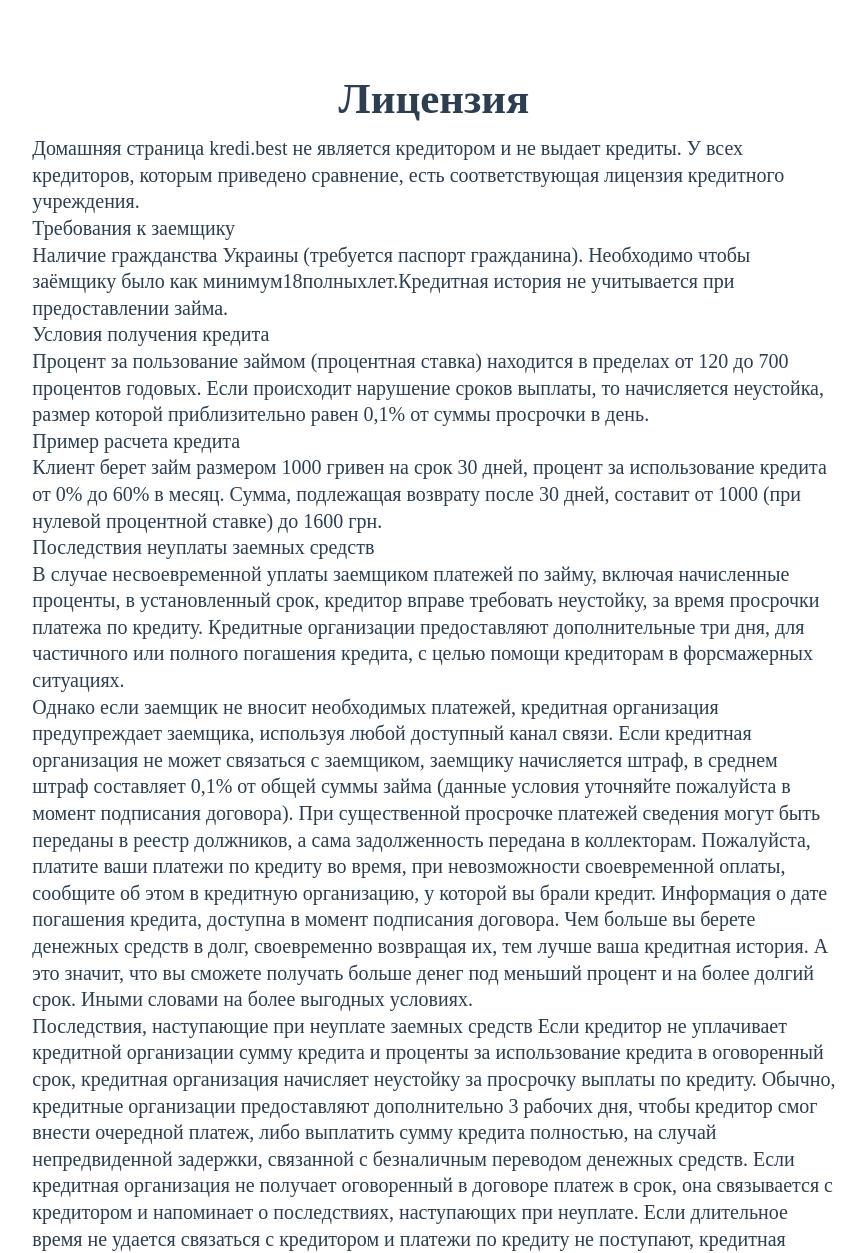
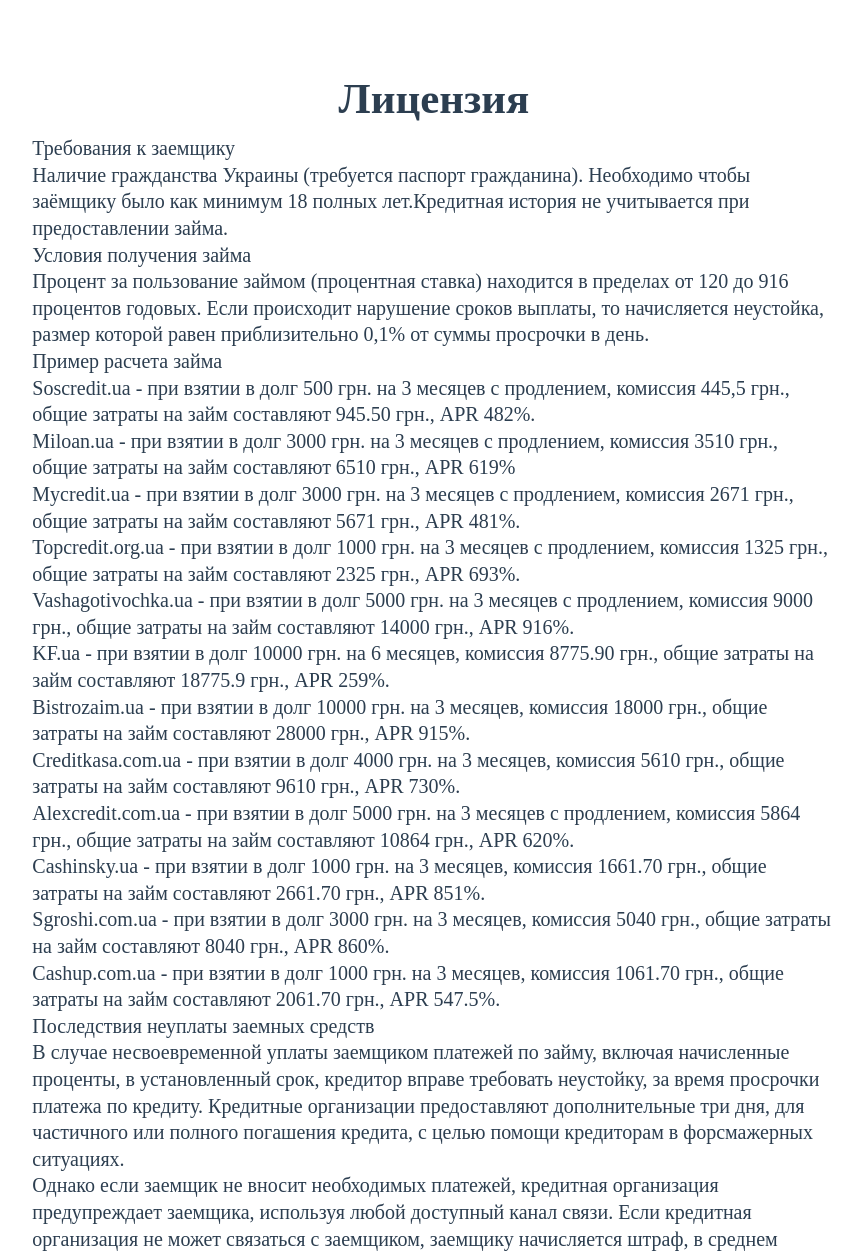
Before and after one commit to Aggosh/Django-kredit, a Django app: template post/templates/license.html in a window 1280 px wide. Shown: the part 86-1339 px from the top of the page, without its empty margins (206-1072 px from the left). Run offline with Django 3.2, Linux system fonts and the light colour scheme; the template is opened without the code that fills it, so the values that code supplies are empty; some libraries are stand-ins or nearby versions; some web fonts are replaced.

Commit message:
update license

```diff
--- a/post/static/css/new_base.css
+++ b/post/static/css/new_base.css
@@ -388,7 +388,6 @@ header{
 
 footer{
   margin-top: 85px;
-  height: 110px;
   width: 100%;
   background-color: #2c3e50;
   font-family: HelveticaNeueCyr-Light;
--- a/post/templates/license.html
+++ b/post/templates/license.html
@@ -13,20 +13,28 @@
 			<div class="license-title">
 				<h1> Лицензия </h1>
 			</div>
-			<p>Домашняя страница kredi.best не является кредитором и не выдает кредиты.
-			У всех кредиторов, которым приведено сравнение, есть соответствующая лицензия кредитного учреждения.</p>
 			<p>Требования к заемщику</p>
 
-			<p>Наличие гражданства Украины (требуется паспорт гражданина). Необходимо чтобы заёмщику было как минимум18полныхлет.Кредитная история не учитывается при предоставлении займа.</p>
+			<p>Наличие гражданства Украины (требуется паспорт гражданина). Необходимо чтобы заёмщику было как минимум 18 полных лет.Кредитная история не учитывается при предоставлении займа.</p>
 
+			<p>Условия получения займа</p>
 
-			<p>Условия получения кредита</p>
+			<p>Процент за пользование займом (процентная ставка) находится в пределах от 120 до 916 процентов годовых. Если происходит нарушение сроков выплаты, то начисляется неустойка, размер которой равен приблизительно 0,1% от суммы просрочки в день.</p>
 
-			<p>Процент за пользование займом (процентная ставка) находится в пределах от 120 до 700 процентов годовых. Если происходит нарушение сроков выплаты, то начисляется неустойка, размер которой приблизительно равен 0,1% от суммы просрочки в день.</p>
+			<p>Пример расчета займа</p>
 
-			<p>Пример расчета кредита</p>
-
-			<p>Клиент берет займ размером 1000 гривен на срок 30 дней, процент за использование кредита от 0% до 60% в месяц. Сумма, подлежащая возврату после 30 дней, составит от 1000 (при нулевой процентной ставке) до 1600 грн.</p>
+			<p>Soscredit.ua - при взятии в долг 500 грн. на 3 месяцев с продлением, комиссия 445,5 грн., общие затраты на займ составляют 945.50 грн., APR 482%.</p>
+			<p>Miloan.ua - при взятии в долг 3000 грн. на 3 месяцев с продлением, комиссия 3510 грн., общие затраты на займ составляют 6510 грн., APR 619%</p>
+			<p>Mycredit.ua - при взятии в долг 3000 грн. на 3 месяцев с продлением, комиссия 2671 грн., общие затраты на займ составляют 5671 грн., APR 481%.</p>
+			<p>Topcredit.org.ua - при взятии в долг 1000 грн. на 3 месяцев с продлением, комиссия 1325 грн., общие затраты на займ составляют 2325 грн., APR 693%.</p>
+			<p>Vashagotivochka.ua - при взятии в долг 5000 грн. на 3 месяцев с продлением, комиссия 9000 грн., общие затраты на займ составляют 14000 грн., APR 916%.</p>
+			<p>KF.ua - при взятии в долг 10000 грн. на 6 месяцев, комиссия 8775.90 грн., общие затраты на займ составляют 18775.9 грн., APR 259%.</p>
+			<p>Bistrozaim.ua - при взятии в долг 10000 грн. на 3 месяцев, комиссия 18000 грн., общие затраты на займ составляют 28000 грн., APR 915%.</p>
+			<p>Creditkasa.com.ua - при взятии в долг 4000 грн. на 3 месяцев, комиссия 5610 грн., общие затраты на займ составляют 9610 грн., APR 730%.</p>
+			<p>Alexcredit.com.ua - при взятии в долг 5000 грн. на 3 месяцев с продлением, комиссия 5864 грн., общие затраты на займ составляют 10864 грн., APR 620%.</p>
+			<p>Cashinsky.ua - при взятии в долг 1000 грн. на 3 месяцев, комиссия 1661.70 грн., общие затраты на займ составляют 2661.70 грн., APR 851%.</p>
+			<p>Sgroshi.com.ua - при взятии в долг 3000 грн. на 3 месяцев, комиссия 5040 грн., общие затраты на займ составляют 8040 грн., APR 860%.</p>
+			<p>Cashup.com.ua - при взятии в долг 1000 грн. на 3 месяцев, комиссия 1061.70 грн., общие затраты на займ составляют 2061.70 грн., APR 547.5%.</p>
 
 
 			<p>Последствия неуплаты заемных средств</p>
@@ -66,6 +74,7 @@
 			<p>Dinero.com.ua - 04116, г. Киев, ул. Старокиевская, 10-Г, служба поддержки: info@dinero.com.ua, 067-326-2233, 073-326-2233, 050-326-2233</p>
 			<p>Sgroshi.com.ua - ул. Академика Ефремова (Командарма Уборевича) 1, служба поддержки: 0-800-50-10-20 (звонок бесплатный)</p>
 			<p>Cashup.com.ua - г. Киев, ул. Еспланадна, 34/2, оф.18, служба поддержки: +38-(097)-571-78-78, +38-(095)-571-78-78, +38-(073)-571-78-78, +38-(044)-227-52-70</p>
+			<p>Наш адрес - Латвия, Тукумс, Ул. Лауку 9, LV3801, +38 050 74 39 089</p>
 		</div>
 	</div>
 {% endblock %}
--- a/post/templates/new_base.html
+++ b/post/templates/new_base.html
@@ -167,6 +167,8 @@
           <a href="/review" class="col" >Отзывы</a>
           <a href="/license" class="col" >Лицензия</a>
         </div>
+        <p>Домашняя страница kredi.best не является кредитором и не выдает кредиты.У всех кредиторов, которым приведено сравнение, есть соответствующая лицензия кредитного учреждения.</p>
+        <p>Наш телефон: +38 050 74 39 089 (Viber)</p>
         <p>© 2010-2019 Все права защищены</p>
       </footer>
     </body>
```
